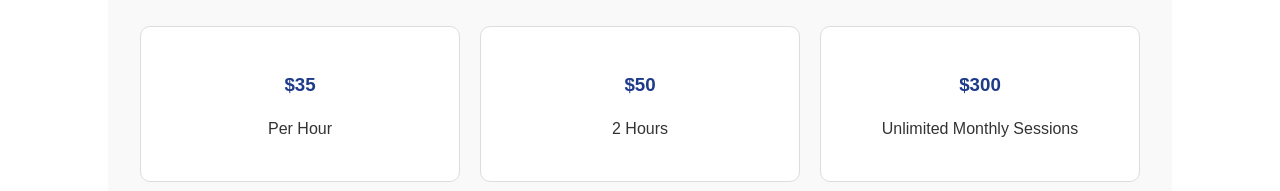
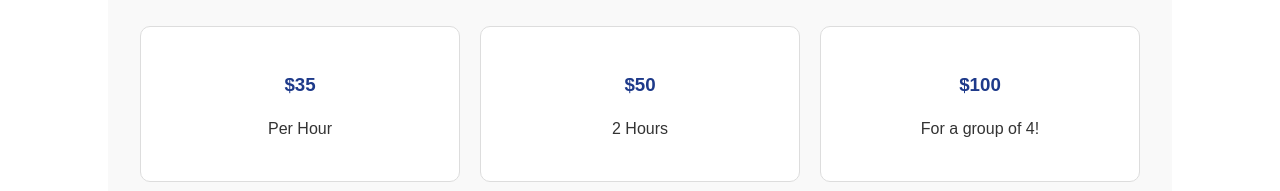
Before and after one commit to BusyAlaay/excelacademy, a plain HTML site: page index.html in a window 1280 px wide. Shown: the part 705-896 px from the top of the page. Drawn offline with Linux system fonts and the light colour scheme.

Commit message:
Update index.html

```diff
--- a/index.html
+++ b/index.html
@@ -138,8 +138,8 @@
         <p>2 Hours</p>
       </div>
       <div class="pricing-card">
-        <h3>$300</h3>
-        <p>Unlimited Monthly Sessions</p>
+        <h3>$100</h3>
+        <p>For a group of 4!</p>
       </div>
     </div>
   </section>
```
